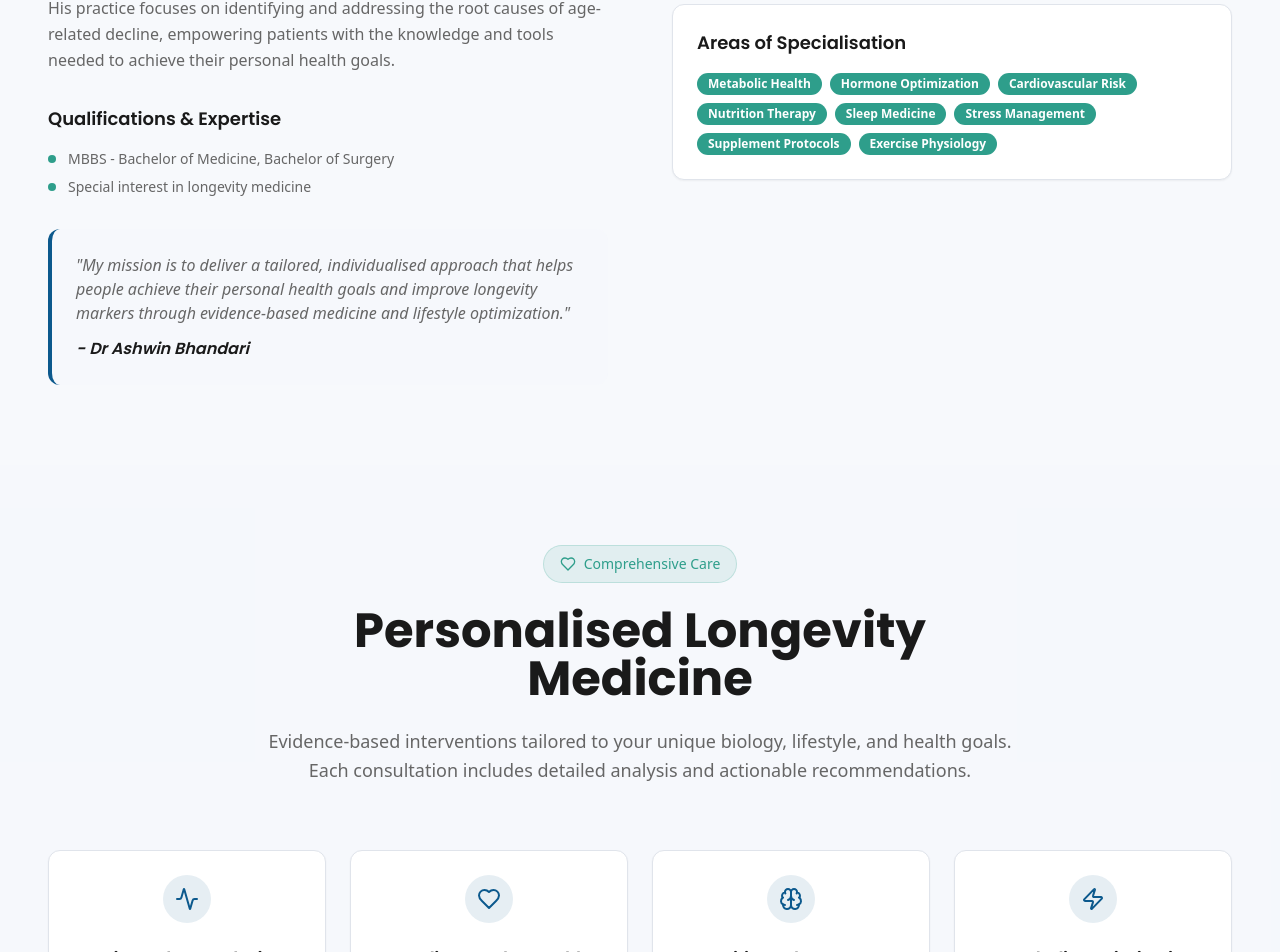
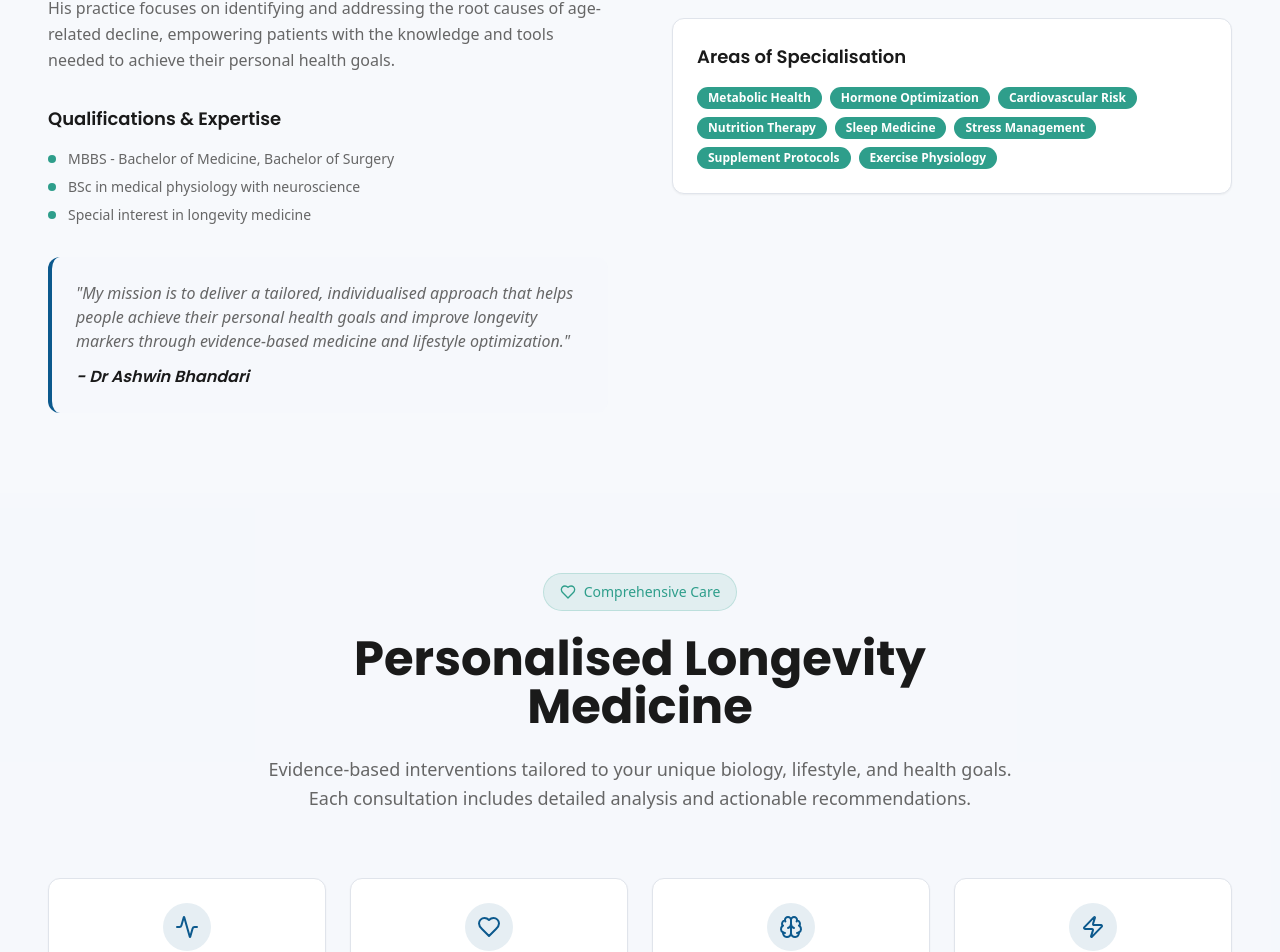
Before and after one commit to TonyWinyard/optimised-health-web, a React (Vite) app: page / in a window 1280 px wide. Shown: the part 1271-2223 px from the top of the page. Built offline with nearby package versions, Linux system fonts and the light colour scheme.

Commit message:
Add qualification
Add "BSc in medical physiology with neuroscience" to the qualifications section.

```diff
--- a/src/components/About.tsx
+++ b/src/components/About.tsx
@@ -5,6 +5,7 @@ import { GraduationCap, Award, Heart, Users } from "lucide-react";
 const About = () => {
   const qualifications = [
     "MBBS - Bachelor of Medicine, Bachelor of Surgery",
+    "BSc in medical physiology with neuroscience",
     "Special interest in longevity medicine"
   ];
 
```
